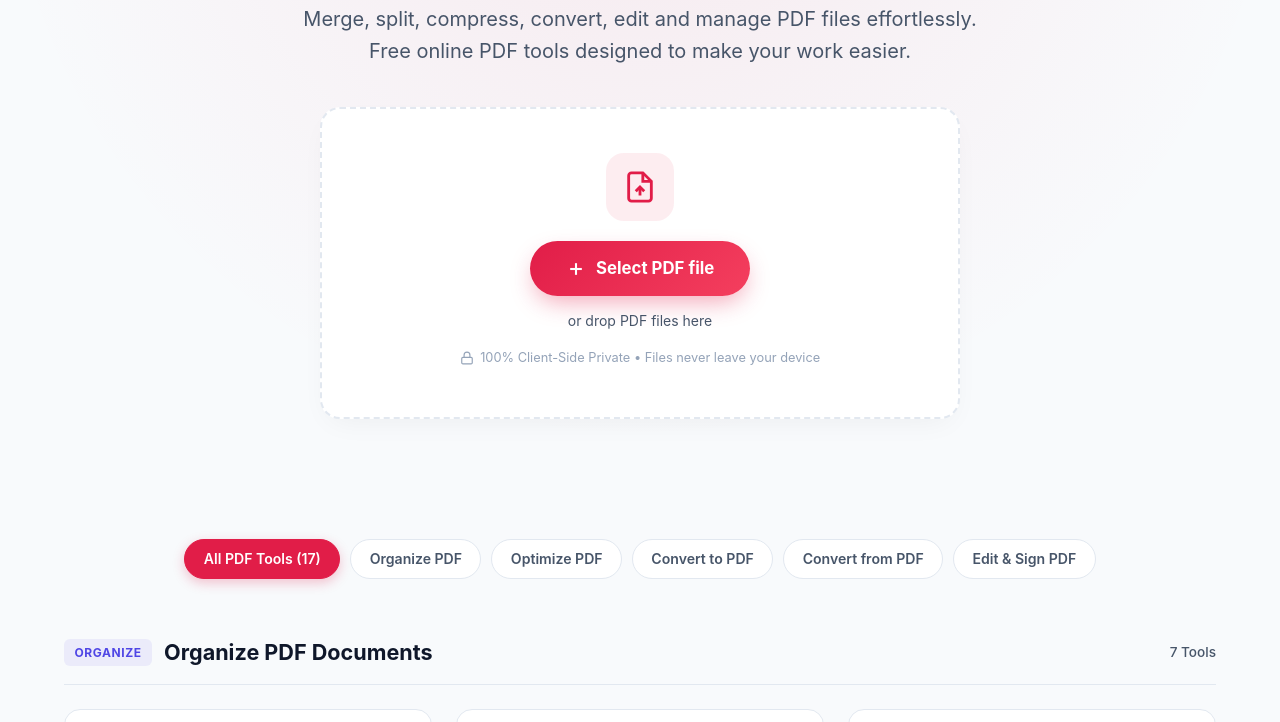
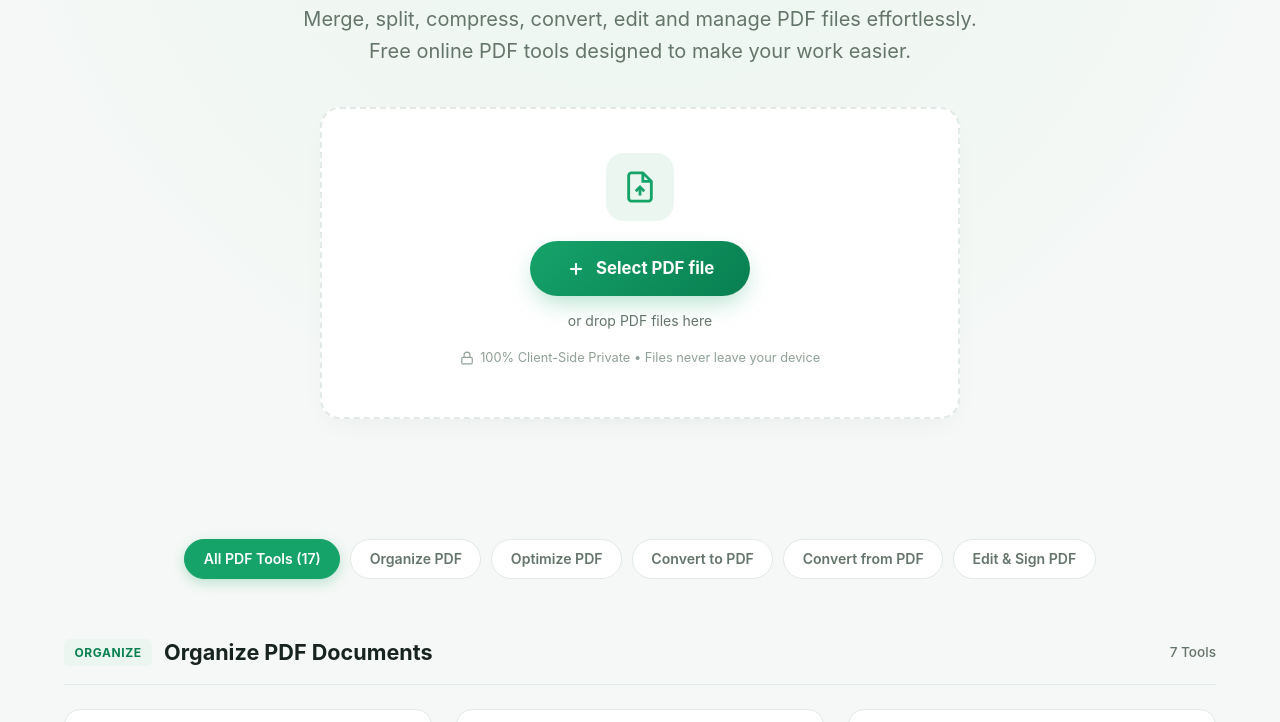
Before and after one commit to ecrionix/EcrioX, a plain HTML site: page index.html in a window 1280 px wide. Shown: the part 349-1071 px from the top of the page. Drawn offline with Linux system fonts and the light colour scheme.

Commit message:
feat(design): transform visual identity into premium emerald-green PDF productivity system

```diff
--- a/css/pdf-platform.css
+++ b/css/pdf-platform.css
@@ -1,40 +1,43 @@
 /**
  * EcrioX PDF Platform - Core Stylesheet
  * Premium, minimalist, conversion-focused styling inspired by modern PDF SaaS tools.
- * Clean coral/crimson brand accents with full Dark and Light mode support.
+ * Distinctive Emerald-Green visual identity communicating simplicity, speed and trust.
  */
 
 :root {
-  --pdf-accent: #e11d48;
-  --pdf-accent-hover: #be123c;
-  --pdf-accent-light: rgba(225, 29, 72, 0.08);
-  --pdf-accent-border: rgba(225, 29, 72, 0.22);
-  --pdf-accent-gradient: linear-gradient(135deg, #e11d48, #f43f5e);
+  --pdf-accent: #16A36A;
+  --pdf-accent-hover: #108653;
+  --pdf-accent-dark: #087F50;
+  --pdf-accent-light: #EAF6EF;
+  --pdf-accent-border: #C8DDD1;
+  --pdf-accent-gradient: linear-gradient(135deg, #16A36A, #087F50);
 
-  --pdf-cat-organize: #4f46e5;
-  --pdf-cat-organize-bg: rgba(79, 70, 229, 0.08);
-  --pdf-cat-optimize: #059669;
-  --pdf-cat-optimize-bg: rgba(5, 150, 105, 0.08);
-  --pdf-cat-convert: #d97706;
-  --pdf-cat-convert-bg: rgba(217, 119, 6, 0.08);
-  --pdf-cat-edit: #e11d48;
-  --pdf-cat-edit-bg: rgba(225, 29, 72, 0.08);
+  --pdf-cat-organize: #087F50;
+  --pdf-cat-organize-bg: #EAF6EF;
+  --pdf-cat-optimize: #16A36A;
+  --pdf-cat-optimize-bg: #EAF6EF;
+  --pdf-cat-convert: #0D9488;
+  --pdf-cat-convert-bg: rgba(13, 148, 136, 0.08);
+  --pdf-cat-edit: #16A36A;
+  --pdf-cat-edit-bg: #EAF6EF;
 }
 
 [data-theme="dark"] {
-  --pdf-accent: #f43f5e;
-  --pdf-accent-hover: #fb7185;
-  --pdf-accent-light: rgba(244, 63, 94, 0.15);
-  --pdf-accent-border: rgba(244, 63, 94, 0.35);
+  --pdf-accent: #10B981;
+  --pdf-accent-hover: #34D399;
+  --pdf-accent-dark: #087F50;
+  --pdf-accent-light: rgba(22, 163, 106, 0.16);
+  --pdf-accent-border: rgba(22, 163, 106, 0.35);
+  --pdf-accent-gradient: linear-gradient(135deg, #10B981, #087F50);
 
-  --pdf-cat-organize: #818cf8;
-  --pdf-cat-organize-bg: rgba(129, 140, 248, 0.12);
-  --pdf-cat-optimize: #34d399;
-  --pdf-cat-optimize-bg: rgba(52, 211, 153, 0.12);
-  --pdf-cat-convert: #fbbf24;
-  --pdf-cat-convert-bg: rgba(251, 191, 36, 0.12);
-  --pdf-cat-edit: #fb7185;
-  --pdf-cat-edit-bg: rgba(251, 113, 133, 0.12);
+  --pdf-cat-organize: #34D399;
+  --pdf-cat-organize-bg: rgba(52, 211, 153, 0.12);
+  --pdf-cat-optimize: #10B981;
+  --pdf-cat-optimize-bg: rgba(16, 185, 129, 0.12);
+  --pdf-cat-convert: #2DD4BF;
+  --pdf-cat-convert-bg: rgba(45, 212, 191, 0.12);
+  --pdf-cat-edit: #34D399;
+  --pdf-cat-edit-bg: rgba(52, 211, 153, 0.12);
 }
 
 /* ==========================================================================
@@ -73,7 +76,8 @@
   margin: 0 auto 1.25rem;
 }
 
-.pdf-hero-title .highlight-red {
+.pdf-hero-title .highlight-red,
+.pdf-hero-title .highlight-green {
   background: var(--pdf-accent-gradient);
   -webkit-background-clip: text;
   -webkit-text-fill-color: transparent;
@@ -110,7 +114,7 @@
   border-color: var(--pdf-accent);
   background: var(--pdf-accent-light);
   transform: translateY(-2px);
-  box-shadow: 0 18px 40px -10px rgba(225, 29, 72, 0.15);
+  box-shadow: 0 18px 40px -10px rgba(22, 163, 106, 0.2);
 }
 
 .pdf-drop-icon {
@@ -142,14 +146,14 @@
   border-radius: var(--radius-full);
   border: none;
   cursor: pointer;
-  box-shadow: 0 10px 25px -5px rgba(225, 29, 72, 0.4);
+  box-shadow: 0 10px 25px -5px rgba(22, 163, 106, 0.35);
   transition: all 0.2s ease;
   margin-bottom: 0.85rem;
 }
 
 .pdf-select-btn:hover {
   transform: translateY(-2px);
-  box-shadow: 0 14px 30px -5px rgba(225, 29, 72, 0.5);
+  box-shadow: 0 14px 30px -5px rgba(22, 163, 106, 0.45);
 }
 
 .pdf-drop-subtext {
@@ -204,7 +208,7 @@
   background: var(--pdf-accent);
   color: #ffffff;
   border-color: var(--pdf-accent);
-  box-shadow: 0 4px 12px rgba(225, 29, 72, 0.25);
+  box-shadow: 0 4px 12px rgba(22, 163, 106, 0.25);
 }
 
 /* ==========================================================================
@@ -279,13 +283,14 @@
 }
 
 .pdf-tool-card:hover {
-  transform: translateY(-4px);
-  border-color: var(--pdf-accent-border);
-  box-shadow: 0 14px 30px -8px rgba(0, 0, 0, 0.09);
+  transform: translateY(-3px);
+  border-color: var(--pdf-accent);
+  box-shadow: 0 14px 28px -6px rgba(22, 163, 106, 0.14);
 }
 
 [data-theme="dark"] .pdf-tool-card:hover {
-  box-shadow: 0 14px 30px -8px rgba(0, 0, 0, 0.4);
+  border-color: var(--pdf-accent);
+  box-shadow: 0 14px 30px -8px rgba(0, 0, 0, 0.5);
 }
 
 .pdf-tool-icon-box {
@@ -514,7 +519,7 @@
    ========================================================================== */
 .all-tools-banner {
   margin: 4.5rem auto 1rem;
-  background: linear-gradient(135deg, rgba(37, 99, 235, 0.08), rgba(225, 29, 72, 0.08));
+  background: linear-gradient(135deg, rgba(22, 163, 106, 0.05), rgba(8, 127, 80, 0.08));
   border: 1px solid var(--border-color);
   border-radius: 20px;
   padding: 2.75rem 2rem;
@@ -599,7 +604,7 @@
 }
 
 .guide-meta-badge {
-  background: rgba(225, 29, 72, 0.1);
+  background: rgba(22, 163, 106, 0.1);
   color: var(--pdf-accent);
   padding: 0.2rem 0.65rem;
   border-radius: var(--radius-full);
@@ -715,8 +720,8 @@
 }
 
 .guide-cta-box {
-  background: linear-gradient(135deg, rgba(225, 29, 72, 0.08) 0%, rgba(244, 63, 94, 0.04) 100%);
-  border: 2px dashed rgba(225, 29, 72, 0.35);
+  background: linear-gradient(135deg, rgba(22, 163, 106, 0.08) 0%, rgba(8, 127, 80, 0.04) 100%);
+  border: 2px dashed rgba(22, 163, 106, 0.35);
   border-radius: var(--radius-lg);
   padding: 2rem;
   text-align: center;
@@ -795,9 +800,9 @@
 }
 
 .guide-card:hover {
-  transform: translateY(-4px);
+  transform: translateY(-3px);
   border-color: var(--pdf-accent);
-  box-shadow: var(--shadow-md);
+  box-shadow: 0 12px 28px -6px rgba(22, 163, 106, 0.12);
 }
 
 .guide-card-tag {
--- a/css/style.css
+++ b/css/style.css
@@ -4,35 +4,36 @@
    ========================================================================== */
 
 :root {
-  /* Color Palette - Light Mode */
-  --color-primary: #2563eb;          /* Electric Blue */
-  --color-primary-hover: #1d4ed8;
-  --color-primary-light: rgba(37, 99, 235, 0.08);
-  --color-primary-border: rgba(37, 99, 235, 0.2);
+  /* Color Palette - Premium Emerald Green Identity */
+  --color-primary: #16A36A;
+  --color-primary-hover: #108653;
+  --color-primary-dark: #087F50;
+  --color-primary-light: #EAF6EF;
+  --color-primary-border: #C8DDD1;
 
-  --color-accent: #3b82f6;
-  --color-success: #10b981;
+  --color-accent: #16A36A;
+  --color-success: #16A36A;
   --color-warning: #f59e0b;
   --color-danger: #ef4444;
 
   /* Neutrals */
-  --bg-page: #f8fafc;
-  --bg-surface: #ffffff;
-  --bg-surface-elevated: #ffffff;
-  --bg-subtle: #f1f5f9;
-  --bg-subtle-hover: #e2e8f0;
+  --bg-page: #F5F8F6;
+  --bg-surface: #FFFFFF;
+  --bg-surface-elevated: #FFFFFF;
+  --bg-subtle: #F5F8F6;
+  --bg-subtle-hover: #EAF6EF;
 
-  --border-color: #e2e8f0;
-  --border-color-hover: #cbd5e1;
+  --border-color: #E1EAE4;
+  --border-color-hover: #C5D7CC;
 
-  --text-main: #0f172a;
-  --text-muted: #475569;
-  --text-subtle: #94a3b8;
-  --text-inverse: #ffffff;
+  --text-main: #17231E;
+  --text-muted: #64756B;
+  --text-subtle: #8FA196;
+  --text-inverse: #FFFFFF;
 
   /* Badges */
-  --badge-avail-bg: rgba(16, 185, 129, 0.1);
-  --badge-avail-text: #059669;
+  --badge-avail-bg: #EAF6EF;
+  --badge-avail-text: #087F50;
   --badge-soon-bg: rgba(245, 158, 11, 0.1);
   --badge-soon-text: #d97706;
 
@@ -40,11 +41,11 @@
   --font-sans: -apple-system, BlinkMacSystemFont, "Segoe UI", Roboto, "Helvetica Neue", Arial, sans-serif;
   --font-mono: ui-monospace, SFMono-Regular, Menlo, Monaco, Consolas, "Liberation Mono", "Courier New", monospace;
 
-  /* Shadows */
-  --shadow-sm: 0 1px 2px 0 rgba(0, 0, 0, 0.05);
-  --shadow-md: 0 4px 6px -1px rgba(0, 0, 0, 0.07), 0 2px 4px -2px rgba(0, 0, 0, 0.05);
-  --shadow-lg: 0 10px 15px -3px rgba(0, 0, 0, 0.08), 0 4px 6px -4px rgba(0, 0, 0, 0.04);
-  --shadow-xl: 0 20px 25px -5px rgba(0, 0, 0, 0.1), 0 8px 10px -6px rgba(0, 0, 0, 0.06);
+  /* Shadows - with subtle emerald ambient tint */
+  --shadow-sm: 0 1px 2px 0 rgba(23, 35, 30, 0.04);
+  --shadow-md: 0 4px 6px -1px rgba(23, 35, 30, 0.06), 0 2px 4px -2px rgba(23, 35, 30, 0.04);
+  --shadow-lg: 0 10px 15px -3px rgba(23, 35, 30, 0.08), 0 4px 6px -4px rgba(23, 35, 30, 0.04);
+  --shadow-xl: 0 20px 25px -5px rgba(23, 35, 30, 0.1), 0 8px 10px -6px rgba(23, 35, 30, 0.05);
 
   /* Radius & Transitions */
   --radius-sm: 0.375rem;
@@ -60,27 +61,28 @@
 
 /* Dark Mode Theme */
 [data-theme="dark"] {
-  --color-primary: #3b82f6;
-  --color-primary-hover: #60a5fa;
-  --color-primary-light: rgba(59, 130, 246, 0.15);
-  --color-primary-border: rgba(59, 130, 246, 0.3);
+  --color-primary: #16A36A;
+  --color-primary-hover: #10B981;
+  --color-primary-dark: #087F50;
+  --color-primary-light: rgba(22, 163, 106, 0.15);
+  --color-primary-border: rgba(22, 163, 106, 0.35);
 
-  --bg-page: #090d16;
-  --bg-surface: #111827;
-  --bg-surface-elevated: #1f2937;
-  --bg-subtle: #1a2234;
-  --bg-subtle-hover: #242f47;
+  --bg-page: #101A17;
+  --bg-surface: #17231E;
+  --bg-surface-elevated: #1F3029;
+  --bg-subtle: #13221C;
+  --bg-subtle-hover: #1F3029;
 
-  --border-color: #1f293d;
-  --border-color-hover: #334155;
+  --border-color: #273D34;
+  --border-color-hover: #38554A;
 
-  --text-main: #f8fafc;
-  --text-muted: #94a3b8;
-  --text-subtle: #64748b;
-  --text-inverse: #0f172a;
+  --text-main: #EAF6EF;
+  --text-muted: #9BB3A6;
+  --text-subtle: #6D8579;
+  --text-inverse: #101A17;
 
-  --badge-avail-bg: rgba(16, 185, 129, 0.15);
-  --badge-avail-text: #34d399;
+  --badge-avail-bg: rgba(22, 163, 106, 0.2);
+  --badge-avail-text: #34D399;
   --badge-soon-bg: rgba(245, 158, 11, 0.15);
   --badge-soon-text: #fbbf24;
 
@@ -193,14 +195,14 @@ button {
   width: 2.25rem;
   height: 2.25rem;
   border-radius: var(--radius-md);
-  background: linear-gradient(135deg, var(--color-primary), #60a5fa);
+  background: linear-gradient(135deg, #16A36A, #087F50);
   color: #ffffff;
   display: flex;
   align-items: center;
   justify-content: center;
   font-weight: 900;
   font-size: 1.2rem;
-  box-shadow: 0 4px 10px rgba(37, 99, 235, 0.3);
+  box-shadow: 0 4px 10px rgba(22, 163, 106, 0.3);
 }
 
 .brand-logo .accent-dot {
@@ -301,12 +303,13 @@ button {
 .btn-primary {
   background-color: var(--color-primary);
   color: #ffffff;
-  box-shadow: 0 4px 12px rgba(37, 99, 235, 0.25);
+  box-shadow: 0 4px 14px rgba(22, 163, 106, 0.28);
 }
 
 .btn-primary:hover {
   background-color: var(--color-primary-hover);
   transform: translateY(-1px);
+  box-shadow: 0 6px 18px rgba(22, 163, 106, 0.35);
 }
 
 .btn-secondary {
@@ -396,7 +399,7 @@ button {
 }
 
 .hero-title .highlight {
-  background: linear-gradient(135deg, var(--color-primary), #60a5fa);
+  background: linear-gradient(135deg, #16A36A, #087F50);
   -webkit-background-clip: text;
   -webkit-text-fill-color: transparent;
 }
--- a/index.html
+++ b/index.html
@@ -116,8 +116,8 @@
   <header class="site-header">
     <div class="container header-inner">
       <a href="/" class="brand-logo" aria-label="EcrioX PDF Tools">
-        <div class="logo-symbol" style="background: linear-gradient(135deg, #e11d48, #f43f5e); color: #ffffff;">E</div>
-        <span>Ecrio<span class="accent-dot" style="color: #e11d48;">X</span></span>
+        <div class="logo-symbol" style="background: linear-gradient(135deg, #16A36A, #087F50); color: #ffffff;">E</div>
+        <span>Ecrio<span class="accent-dot" style="color: #16A36A;">X</span></span>
         <span class="pdf-badge" style="font-size: 0.72rem; font-weight: 800; background: var(--pdf-accent-light); color: var(--pdf-accent); padding: 0.15rem 0.5rem; border-radius: 4px; border: 1px solid var(--pdf-accent-border); letter-spacing: 0.05em; margin-left: 0.15rem;">PDF</span>
       </a>
 
@@ -158,7 +158,7 @@
         </div>
 
         <h1 class="pdf-hero-title">
-          Every PDF Tool You Need. <span class="highlight-red">In One Place.</span>
+          Every PDF Tool You Need. <span class="highlight-green">In One Place.</span>
         </h1>
 
         <p class="pdf-hero-desc">
@@ -811,8 +811,8 @@
       <div class="footer-top">
         <div class="footer-brand">
           <a href="/" class="brand-logo">
-            <div class="logo-symbol" style="background: linear-gradient(135deg, #e11d48, #f43f5e); color: #ffffff;">E</div>
-            <span>Ecrio<span class="accent-dot" style="color: #e11d48;">X</span></span>
+            <div class="logo-symbol" style="background: linear-gradient(135deg, #16A36A, #087F50); color: #ffffff;">E</div>
+            <span>Ecrio<span class="accent-dot" style="color: #16A36A;">X</span></span>
           </a>
           <p>EcrioX provides free online PDF tools to help you manage, convert, edit and optimize documents easily. 100% private in-browser processing.</p>
         </div>
```
Also changed, not shown: add-page-numbers-to-pdf/index.html (+1 -1 lines), pdf-to-word/index.html (+2 -2 lines), tools/index.html (+3 -3 lines).
